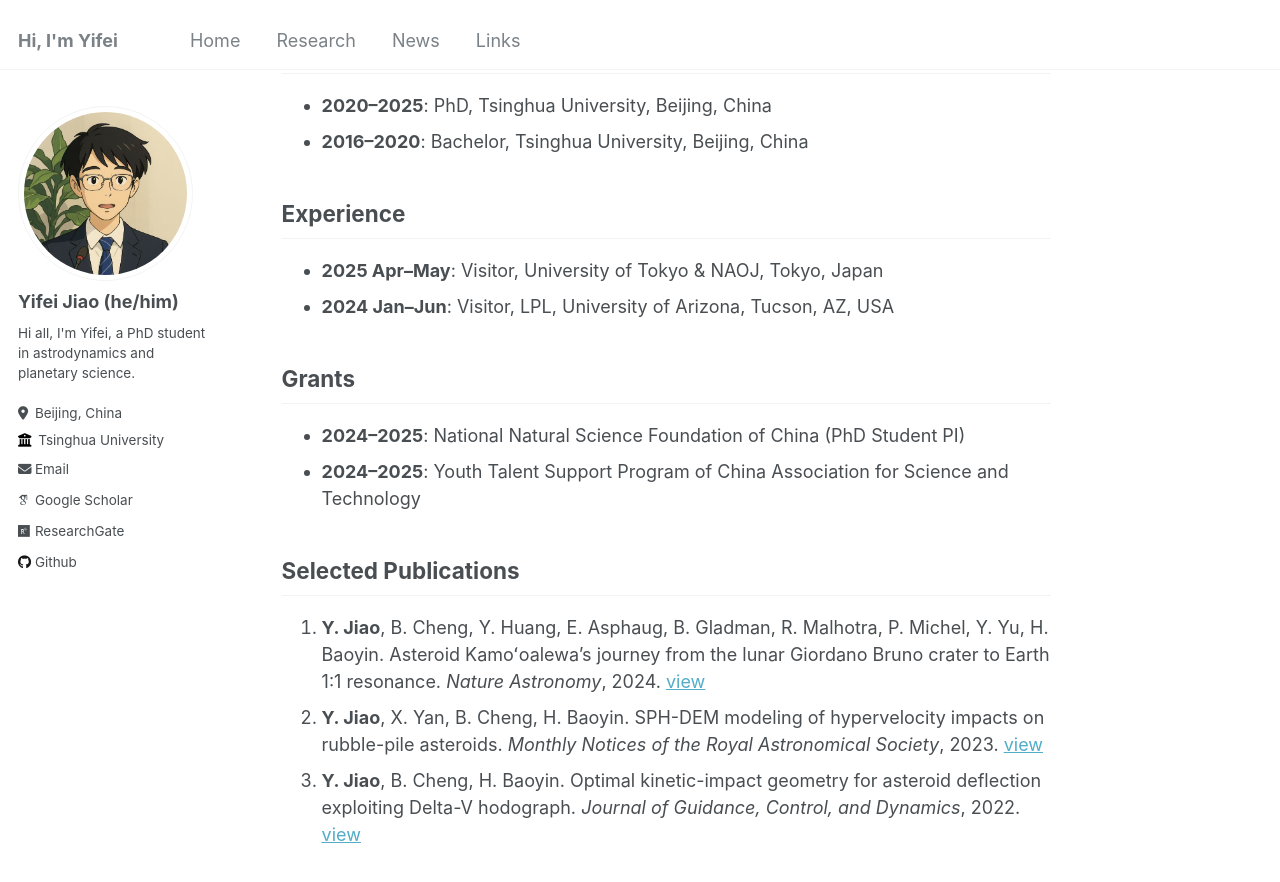
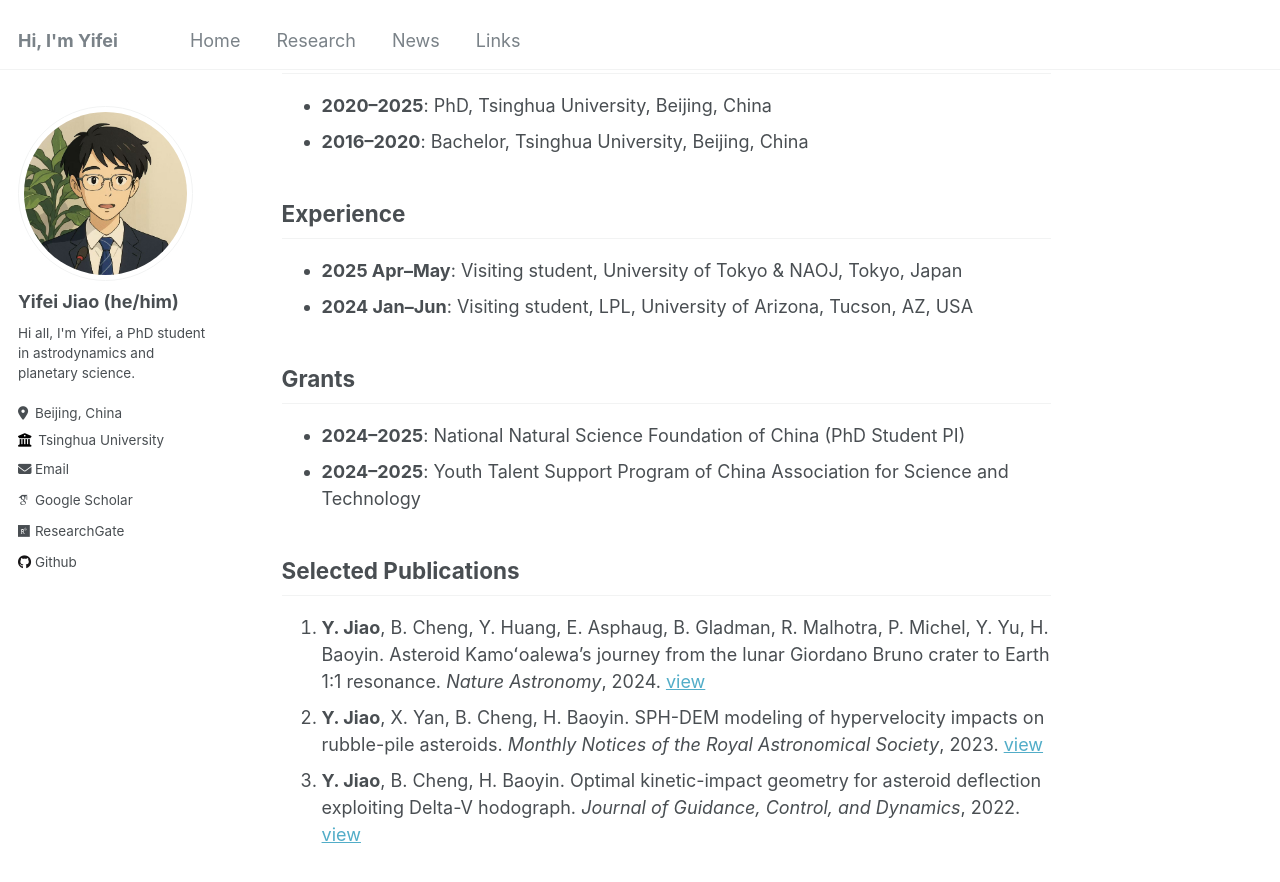
Before and after one commit to jiaoyf-thu/jiaoyf-thu.github.io, a Jekyll site: the page built from _pages/about.md, in a window 1280 px wide and 900 px high, scrolled down 651 px. Shown: the top 882 px of the window. Built offline with Jekyll 4.4.1, drawn with Linux system fonts in a browser that asks for light colours; some web fonts are replaced.

Commit message:
Update about.md

```diff
--- a/_pages/about.md
+++ b/_pages/about.md
@@ -24,8 +24,8 @@ Feel free to contact me at jiaoyf.thu@gmail.com for any discussions!
 
 ## Experience
 
-+ **2025 Apr--May**: Visitor, University of Tokyo & NAOJ, Tokyo, Japan
-+ **2024 Jan--Jun**: Visitor, LPL, University of Arizona, Tucson, AZ, USA
++ **2025 Apr--May**: Visiting student, University of Tokyo & NAOJ, Tokyo, Japan
++ **2024 Jan--Jun**: Visiting student, LPL, University of Arizona, Tucson, AZ, USA
 
 ## Grants
 
```
